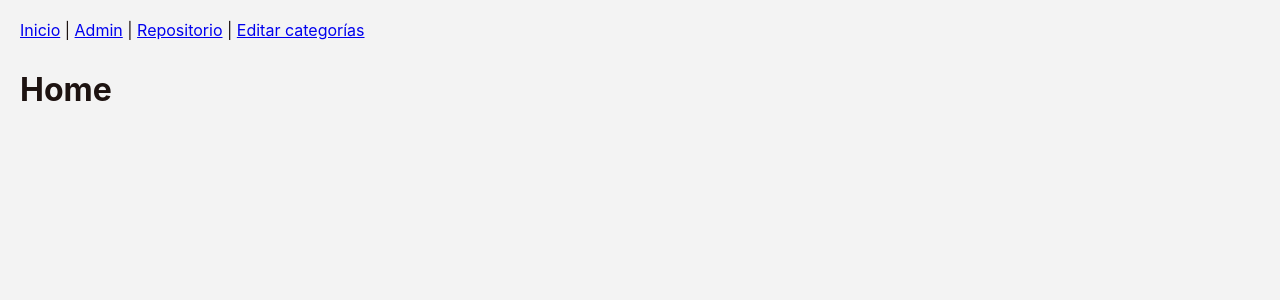
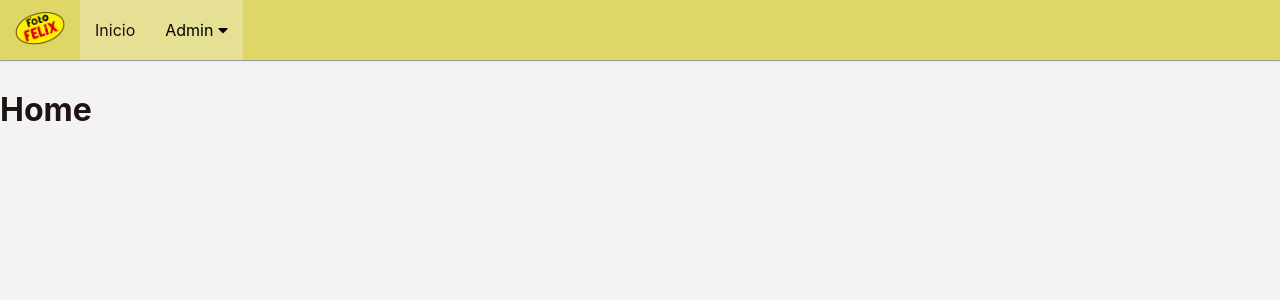
Before and after one commit to FelixGonzalo/fotofelix-imagenes, a React (Create React App) app: page / in a window 1280 px wide. Shown: the top 300 px of the page. Built offline with nearby package versions, Linux system fonts and the light colour scheme.

Commit message:
FEAT add header responsive with submenu

```diff
--- a/public/index.html
+++ b/public/index.html
@@ -24,6 +24,7 @@
       work correctly both with client-side routing and a non-root public URL.
       Learn how to configure a non-root public URL by running `npm run build`.
     -->
+    <link rel="stylesheet" href="https://pro.fontawesome.com/releases/v5.10.0/css/all.css" integrity="sha384-AYmEC3Yw5cVb3ZcuHtOA93w35dYTsvhLPVnYs9eStHfGJvOvKxVfELGroGkvsg+p" crossorigin="anonymous"/>
     <title>React App</title>
   </head>
   <body>
--- /dev/null
+++ b/src/components/layout/header/Header.scss
@@ -0,0 +1,110 @@
+.Header {
+  position: sticky;
+  top: 0;
+  left: 0;
+}
+
+.Header .Header_top {
+  width: 100vw;
+  padding: 10px 15px;
+  display: flex;
+  align-items: center;
+  justify-content: space-between;
+  background: var(--color-primary-v1);
+  box-shadow: 0 1px 1px rgba(0, 0, 0, 0.342);
+  &_btn-menu {
+    outline: none;
+    border: none;
+    background: none;
+    font-size: 18px;
+    color: var(--color-black);
+  }
+}
+
+.Header .Header_menu {
+  padding: 20px 15px;
+  background: var(--color-primary-v2);
+  box-shadow: 0 1px 1px rgba(0, 0, 0, 0.342);
+  ul {
+    list-style: none;
+    padding: 0;
+    margin: 0;
+    display: flex;
+    flex-direction: column;
+    gap: 10px;
+  }
+  &_link {
+    text-decoration: none;
+    color: var(--color-black);
+    white-space: nowrap;
+    cursor: pointer;
+  }
+}
+
+.Header .Header_menu_submenu {
+  &_btn {
+    padding: 0;
+    border: none;
+    outline: none;
+    background: none;
+    cursor: pointer;
+  }
+  ul{
+    padding-left: 10px;
+    padding-top: 10px;
+    display: flex;
+  }
+}
+
+@media screen and (min-width: 1024px) {
+  .Header {
+    display: flex;
+    background: var(--color-primary-v1);
+    box-shadow: 0 1px 1px rgba(0, 0, 0, 0.342);
+  }
+  .Header .Header_top {
+    width: auto !important;
+    box-shadow: none;
+    &_btn-menu {
+      display: none;
+    }
+  }
+  .Header .Header_menu {
+    padding: 0;
+    display: flex !important;
+    box-shadow: none;
+    ul {
+      align-items: center;
+      flex-direction: row;
+      gap: 0;
+    }
+    &_link.desktop {
+      padding: 20px 15px;
+      padding-top: 20px;
+      &:hover {
+        background: var(--color-primary);
+      }
+    }
+  }
+  .Header .Header_menu_submenu {
+    position: relative;
+    ul {
+      display: none;
+      padding: 20px 15px;
+      position: absolute;
+      top: calc(100% + 2px);
+      left: 0;
+      flex-direction: column;
+      align-items: flex-start;
+      gap: 15px;
+      background: var(--color-primary-v2);
+      box-shadow: 0 1px 1px rgba(0, 0, 0, 0.342);
+    }
+    &_btn {
+      padding: 20px 15px;
+      &:hover {
+        background: var(--color-primary);
+      }
+    }
+  }
+}
--- a/src/components/layout/header/index.js
+++ b/src/components/layout/header/index.js
@@ -1,14 +1,57 @@
 import React from 'react'
 import { Link } from "react-router-dom";
+import './Header.scss'
+import logo from '../../../assets/fotofelix_logo.png';
 
 const Header = () => {
+
+  const handleSwitchMenu = () => {
+    const Header_menu = document.getElementById('Header_menu')
+    Header_menu.style.display = Header_menu.style.display === 'none' ? 'block' : 'none'; //
+  }
+
+  const handleSwitchSubMenu = () => {
+    const Header_menu = document.getElementById('Header_submenu_admin')
+    Header_menu.style.display = Header_menu.style.display === 'none' ? 'flex' : 'none'; //
+  }
+
+  const handleCloseAllMenu = () => {
+    document.getElementById('Header_menu').style.display ='none';
+    document.getElementById('Header_submenu_admin').style.display ='none';
+  }
+
   return (
-    <header>
-      <nav>
-        <Link to="/">Inicio</Link> |{" "}
-        <Link to="/admin/">Admin</Link> |{" "}
-        <Link to="/admin/repositorio">Repositorio</Link> |{" "}
-        <Link to="/admin/dashboard-de-categorias">Editar categorías</Link>
+    <header className="Header">
+      <div className="Header_top">
+        <div className="Header_logo">
+          <img src={logo} alt="logo" width="50px"/>
+        </div>
+        <button type="button" className="Header_top_btn-menu" onClick={handleSwitchMenu}>
+          <i className="fas fa-bars"></i>
+        </button>
+      </div>
+      <nav id="Header_menu" className="Header_menu">
+        <ul>
+          <li>
+            <Link to="/" className="Header_menu_link desktop" onClick={handleCloseAllMenu}>Inicio</Link>
+          </li>
+          <li className="Header_menu_submenu">
+            <button
+              type="button"
+              className="Header_menu_submenu_btn"
+              onClick={handleSwitchSubMenu}>
+                Admin <i className="fas fa-caret-down"></i>
+            </button>
+            <ul id="Header_submenu_admin">
+              <li>
+                <Link to="/admin/repositorio" className="Header_menu_link" onClick={handleCloseAllMenu}>Repositorio</Link>
+              </li>
+               <li>
+                <Link to="/admin/dashboard-de-categorias" className="Header_menu_link" onClick={handleCloseAllMenu}>Editar categorías</Link>
+              </li>
+            </ul>
+          </li>
+        </ul>
       </nav>
     </header>
   )
--- a/src/styles/global.scss
+++ b/src/styles/global.scss
@@ -1,16 +1,16 @@
 :root {
   --color-primary: #FFF001;
+  --color-primary-v1: #dfd765;
+  --color-primary-v2: #e5e093;
   --color-secondary: #E40108;
   --color-black:  #1D1311;
   --color-background: rgb(243, 243, 243);
 }
 
+$color_1: black;
+
 body {
   margin: 0;
-  padding: 20px;
-  font-family: -apple-system, BlinkMacSystemFont, 'Segoe UI', 'Roboto', 'Oxygen',
-  'Ubuntu', 'Cantarell', 'Fira Sans', 'Droid Sans', 'Helvetica Neue',
-  sans-serif;
   -webkit-font-smoothing: antialiased;
   -moz-osx-font-smoothing: grayscale;
   background-color: var(--color-background);
@@ -20,3 +20,14 @@ body {
 code {
   font-family: source-code-pro, Menlo, Monaco, Consolas, 'Courier New', monospace;
 }
+
+* {
+  box-sizing: border-box;
+}
+
+body, button, input, label, select {
+  font-family: -apple-system, BlinkMacSystemFont, 'Segoe UI', 'Roboto', 'Oxygen',
+  'Ubuntu', 'Cantarell', 'Fira Sans', 'Droid Sans', 'Helvetica Neue',
+  sans-serif;
+  font-size: 16px;
+}
```
